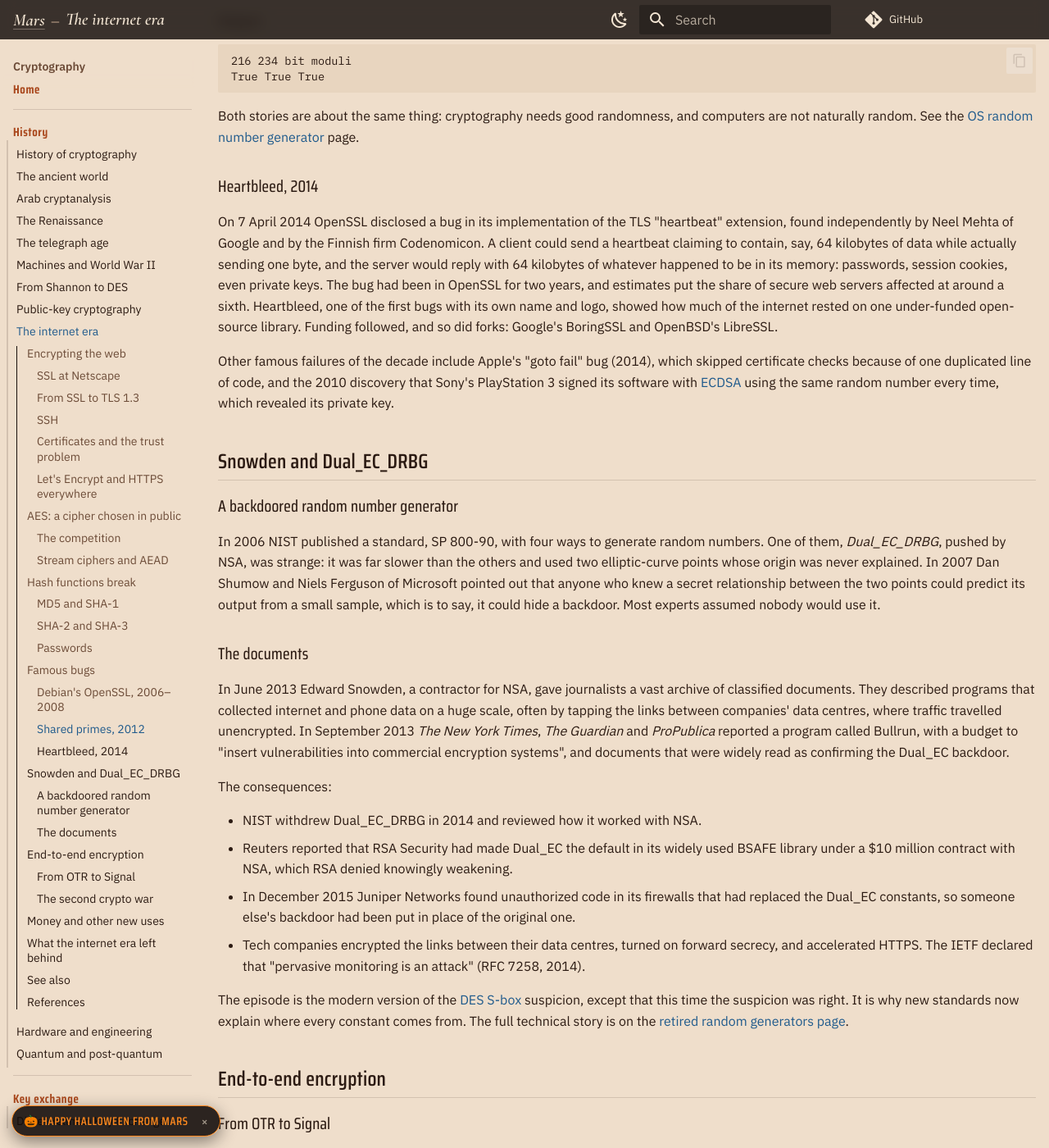
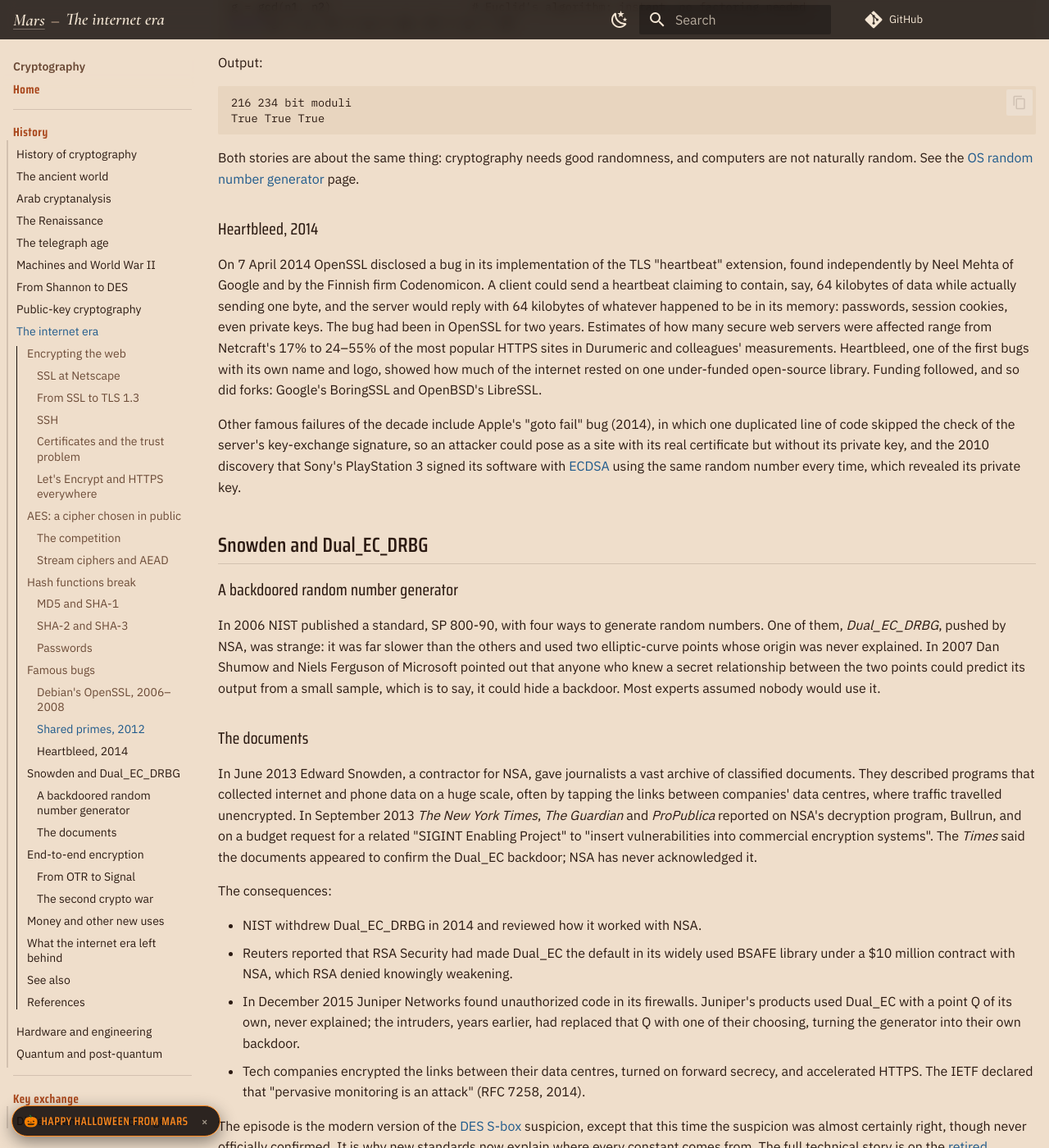
Before and after one commit to TTMathCS/cryptography, an MkDocs documentation site: the page built from docs/history/08-Internet-Era.md, in a window 1280 px wide and 1400 px high, scrolled down 6043 px. Shown: the whole window at 82% size. Built offline with MkDocs 1.6.1 and Material for MkDocs 9.7.7, drawn with Linux system fonts in a browser that asks for light colours; comment, search, counter and statistics services are not loaded; some of the changed text lies outside the part shown.

Commit message:
History: fact fixes on the internet-era and hardware pages

```diff
--- a/docs/history/08-Internet-Era.md
+++ b/docs/history/08-Internet-Era.md
@@ -26,7 +26,7 @@ overlaps the last decade here, is on the [last page](10-Quantum-and-Post-Quantum
 | 2008–2009 | Bitcoin |
 | 2011 | DigiNotar hacked; fake Google certificates used in Iran |
 | 2012 | SHA-3 chosen (Keccak) |
-| 2013 | the Snowden documents; the Dual_EC_DRBG backdoor |
+| 2013 | the Snowden documents; the Dual_EC_DRBG backdoor, all but confirmed |
 | 2014 | Heartbleed; POODLE |
 | 2015 | Let's Encrypt issues its first certificates; Logjam and FREAK |
 | 2016 | WhatsApp turns on end-to-end encryption for a billion users |
@@ -159,8 +159,9 @@ explains how the cipher works.
 The 2000s also brought new designs for speed. Europe's eSTREAM project
 (2004–2008) picked a portfolio of stream ciphers, including Daniel J.
 Bernstein's Salsa20; his ChaCha variant (2008), paired with the Poly1305
-MAC, became the cipher Google used for phones without AES hardware and
-later a TLS and SSH standard. At the same time, protocol designers
+MAC, became the cipher Google used for phones without AES hardware, an
+OpenSSH option from 2014 and a TLS standard (RFC 7905) in 2016. At the
+same time, protocol designers
 learned that encryption and integrity should come in one package, an
 *authenticated encryption* mode such as AES-GCM (2004). See
 [ChaCha](../04-symmetric-ciphers/ChaCha.md) and [AEAD](../05-modes-aead/AEAD.md).
@@ -214,8 +215,8 @@ resistance, and SHA-1's 160 bits give 2⁸⁰. Cryptanalysis cut far below
 those numbers.
 
 - **MD5.** Hans Dobbertin found collisions in its compression function in
-  1996. In August 2004 Wang Xiaoyun and her colleagues from Shandong
-  University announced full MD5 collisions, found in hours. In December
+  1996. In August 2004 Wang Xiaoyun of Shandong University and her
+  colleagues announced full MD5 collisions, found in hours. In December
   2008 a team led by Marc Stevens, Alexander Sotirov and Jacob Appelbaum
   used a cluster of about 200 PlayStation 3 consoles to make an MD5
   collision between an ordinary certificate and a rogue CA certificate
@@ -227,8 +228,9 @@ those numbers.
   move to SHA-2. The first actual collision, *SHAttered*, came on
   23 February 2017 from CWI Amsterdam and Google: two different PDF files
   with the same SHA-1, after about 2⁶³ computations. In 2020 Gaëtan
-  Leurent and Thomas Peyrin made a chosen-prefix collision for about
-  $45,000 of rented computing.
+  Leurent and Thomas Peyrin made a chosen-prefix collision with about two
+  months of rented graphics cards, costing them about $75,000; they
+  estimated $45,000 at cheaper rental prices.
 
 The details of both breaks, and where the old hashes linger, are on the
 [retired hashes page](../07-hash/Retired.md).
@@ -342,15 +344,17 @@ by the Finnish firm Codenomicon. A client could send a heartbeat claiming
 to contain, say, 64 kilobytes of data while actually sending one byte,
 and the server would reply with 64 kilobytes of whatever happened to be
 in its memory: passwords, session cookies, even private keys. The bug
-had been in OpenSSL for two years, and estimates put the share of secure
-web servers affected at around a sixth. Heartbleed, one of the first bugs
+had been in OpenSSL for two years. Estimates of how many secure web
+servers were affected range from Netcraft's 17% to 24–55% of the most
+popular HTTPS sites in Durumeric and colleagues' measurements. Heartbleed, one of the first bugs
 with its own name and logo, showed how much of the internet rested on one
 under-funded open-source library. Funding followed, and so did forks:
 Google's BoringSSL and OpenBSD's LibreSSL.
 
 Other famous failures of the decade include Apple's "goto fail" bug
-(2014), which skipped certificate checks because of one duplicated line of
-code, and the 2010 discovery that Sony's PlayStation 3 signed its software
+(2014), in which one duplicated line of code skipped the check of the
+server's key-exchange signature, so an attacker could pose as a site with
+its real certificate but without its private key, and the 2010 discovery that Sony's PlayStation 3 signed its software
 with [ECDSA](../02-signatures/ECDSA.md) using the same random number every
 time, which revealed its private key.
 
@@ -374,9 +378,10 @@ archive of classified documents. They described programs that collected
 internet and phone data on a huge scale, often by tapping the links
 between companies' data centres, where traffic travelled unencrypted. In
 September 2013 *The New York Times*, *The Guardian* and *ProPublica*
-reported a program called Bullrun, with a budget to "insert
-vulnerabilities into commercial encryption systems", and documents that
-were widely read as confirming the Dual_EC backdoor.
+reported on NSA's decryption program, Bullrun, and on a budget request
+for a related "SIGINT Enabling Project" to "insert vulnerabilities into
+commercial encryption systems". The *Times* said the documents appeared to
+confirm the Dual_EC backdoor; NSA has never acknowledged it.
 
 The consequences:
 
@@ -385,14 +390,16 @@ The consequences:
   widely used BSAFE library under a $10 million contract with NSA, which
   RSA denied knowingly weakening.
 - In December 2015 Juniper Networks found unauthorized code in its
-  firewalls that had replaced the Dual_EC constants, so someone else's
-  backdoor had been put in place of the original one.
+  firewalls. Juniper's products used Dual_EC with a point Q of its own,
+  never explained; the intruders, years earlier, had replaced that Q with
+  one of their choosing, turning the generator into their own backdoor.
 - Tech companies encrypted the links between their data centres, turned on
   forward secrecy, and accelerated HTTPS. The IETF declared that
   "pervasive monitoring is an attack" (RFC 7258, 2014).
 
 The episode is the modern version of the [DES S-box](06-Shannon-to-DES.md#two-suspicions)
-suspicion, except that this time the suspicion was right. It is why new
+suspicion, except that this time the suspicion was almost certainly
+right, though never officially confirmed. It is why new
 standards now explain where every constant comes from. The full technical
 story is on the [retired random generators page](../09-random/Retired.md#dual_ec_drbg).
 
@@ -430,7 +437,8 @@ security experts, "Keys Under Doormats", argued that any built-in access
 for governments would weaken security for everyone. Laws in Britain and
 Australia since have given governments powers to demand technical help,
 and in February 2025 Apple withdrew its strongest iCloud encryption for
-new users in the UK rather than build a way in. The argument is still
+new users in the UK, reportedly in response to a secret government order
+to build a way in. The argument is still
 open.
 
 ## Money and other new uses
@@ -457,8 +465,8 @@ scheme (2009), which can compute on data without decrypting it.
 - **Encryption by default** for web traffic, messaging and phones.
 - **Open competitions** (AES, SHA-3, password hashing, and later
   post-quantum) as the way to choose algorithms.
-- **Protocols designed with proofs**, as TLS 1.3 and Signal were, instead of
-  patched after each attack.
+- **Protocols analysed with proofs**, as TLS 1.3 was during its design and
+  Signal soon after, instead of patched after each attack.
 - **The lesson that implementation is where things break**: padding
   oracles, Heartbleed, bad randomness, nonce reuse.
 - **Distrust of unexplained constants**, after Dual_EC.
```
Also changed, not shown: other parts of docs/history/08-Internet-Era.md (+3 -3 lines), docs/history/09-Hardware-and-Engineering.md (+18 -14 lines), docs/history/index.md (+1 -1 lines).
